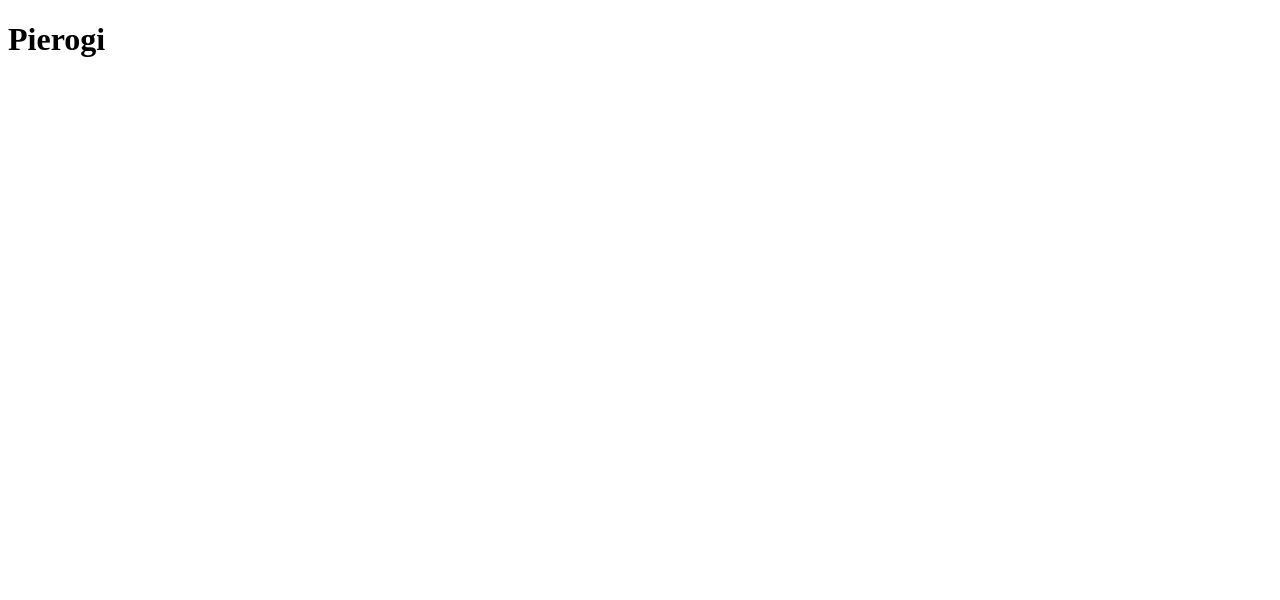
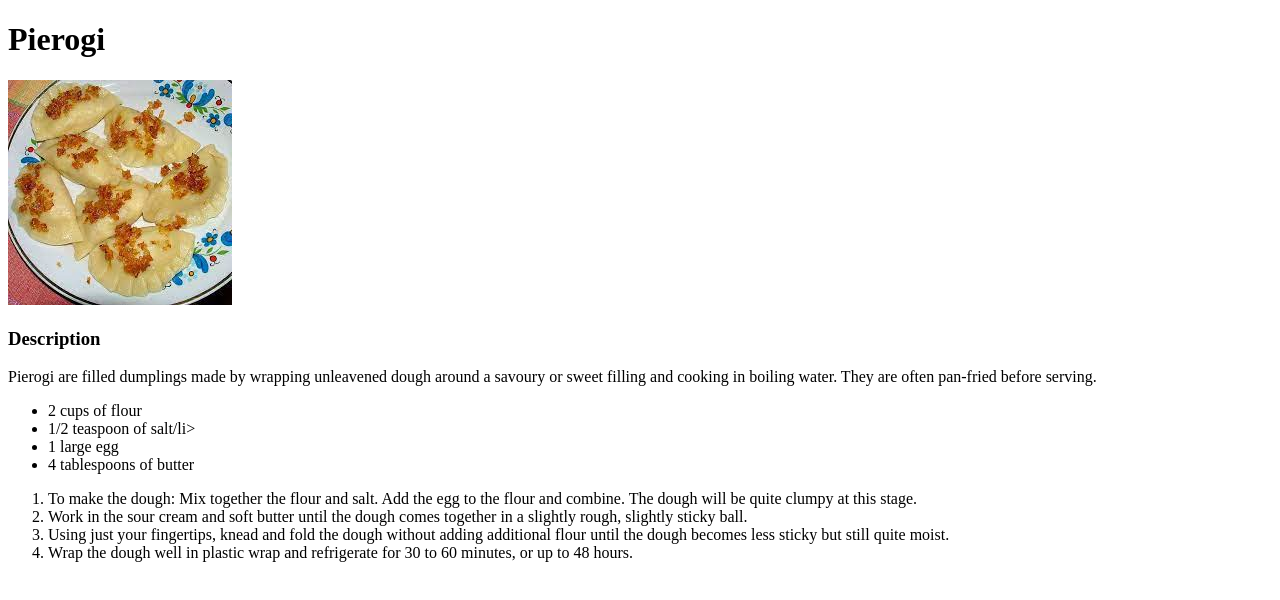
Before and after one commit to MarekRykaczewski/odin-recipes, a plain HTML site: page recipes/pierogi.html in a window 1280 px wide. Drawn offline with Linux system fonts and the light colour scheme.

Commit message:
Update pierogi.html

```diff
--- a/recipes/pierogi.html
+++ b/recipes/pierogi.html
@@ -8,6 +8,20 @@
 </head>
 <body>
     <h1> Pierogi </h1>
-
+    <img src="../images/pierogi.jpeg">
+    <h3>Description</h3>
+    <p>Pierogi are filled dumplings made by wrapping unleavened dough around a savoury or sweet filling and cooking in boiling water. They are often pan-fried before serving.</p>
+    <ul>
+        <li> 2 cups of flour</li>
+        <li> 1/2 teaspoon of salt/li>
+        <li> 1 large egg</li>
+        <li> 4 tablespoons of butter</li>
+    </ul>
+    <ol>
+        <li>To make the dough: Mix together the flour and salt. Add the egg to the flour and combine. The dough will be quite clumpy at this stage.</li>
+        <li>Work in the sour cream and soft butter until the dough comes together in a slightly rough, slightly sticky ball.</li>
+        <li>Using just your fingertips, knead and fold the dough without adding additional flour until the dough becomes less sticky but still quite moist.</li>
+        <li>Wrap the dough well in plastic wrap and refrigerate for 30 to 60 minutes, or up to 48 hours.</li>
+    </ol>
 </body>
 </html>
```
Also changed, not shown: images/pierogi.jpeg (added).
